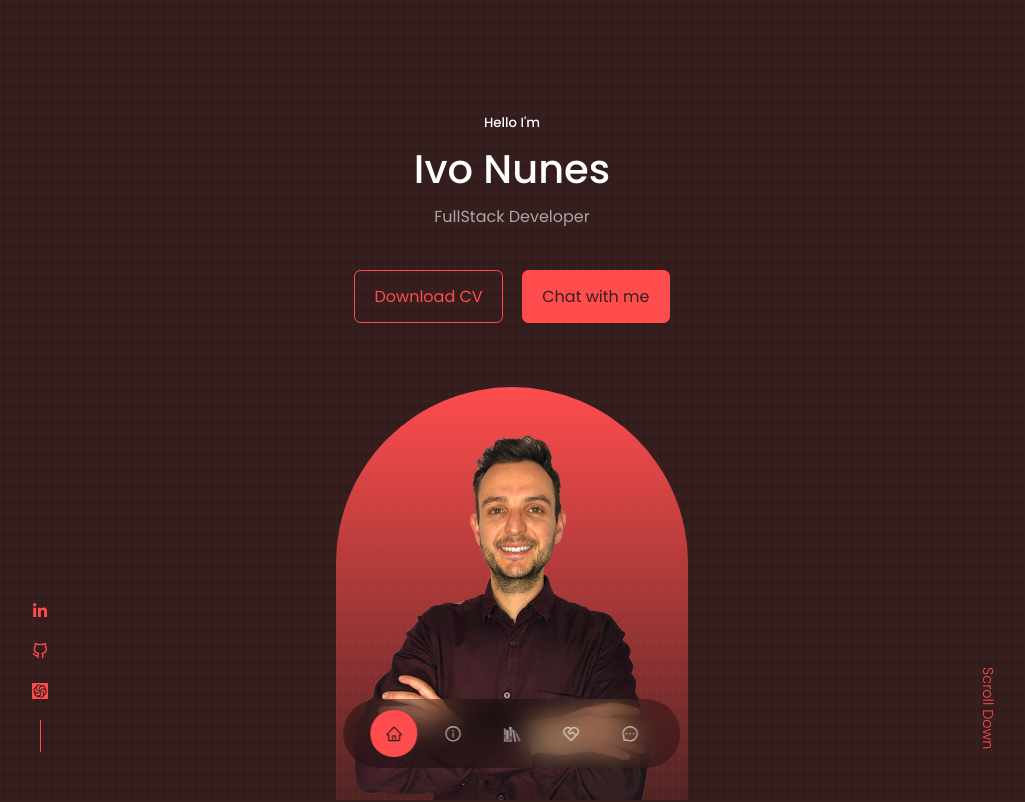
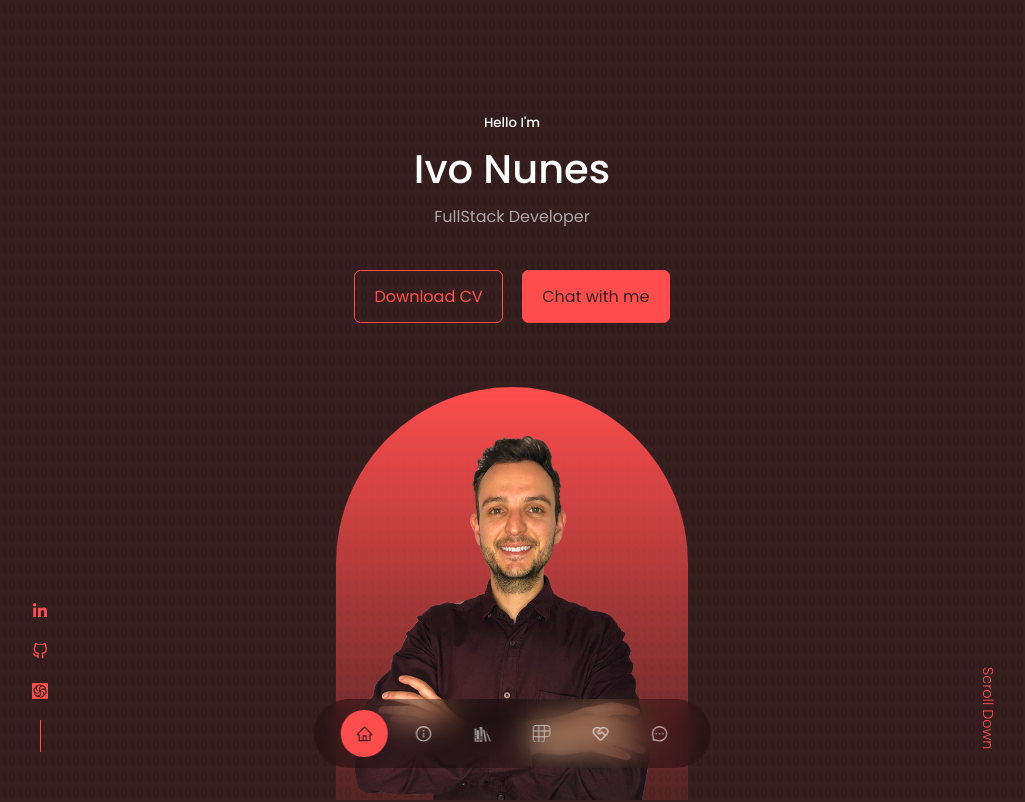
Before and after one commit to inunes1904/PortfolioReact, a React (Create React App) app in the folder react-portfolio/: page / in a window 1280 px wide. Shown: the top 802 px of the page, without its empty margins (128-1153 px from the left). Built offline with nearby package versions, Linux system fonts and the light colour scheme; the HTML template or start-up script is replaced by a standard one.

Commit message:
two more projects and some corrections

```diff
--- a/react-portfolio/package.json
+++ b/react-portfolio/package.json
@@ -1,5 +1,6 @@
 {
   "name": "react-portfolio",
+  "homepage":"https://ivo-nunes.com",
   "version": "0.1.0",
   "private": true,
   "dependencies": {
--- a/react-portfolio/src/components/footer/Footer.jsx
+++ b/react-portfolio/src/components/footer/Footer.jsx
@@ -11,8 +11,8 @@ const Footer = () => {
       <ul className='permalinks'>
         <li className="li"> <a href="#">Home</a></li>
         <li className="li"> <a href="#about">About</a></li>
-        <li className="li"> <a href="#experience">Experience</a></li>
-        <li className="li"> <a href="#services">Services</a></li>
+        <li className="li"> <a href="#experience">Skills</a></li>
+        <li className="li"> <a href="#services">Soft Skills</a></li>
         <li className="li"> <a href="#portfolio">Portfolio</a></li>
         <li className="li"> <a href="#testimonials">Testimonials</a></li>
         <li className="li"> <a href="#contact">Contact</a></li>
--- a/react-portfolio/src/components/nav/Nav.jsx
+++ b/react-portfolio/src/components/nav/Nav.jsx
@@ -3,6 +3,7 @@ import {AiOutlineHome, AiOutlineInfoCircle, AiOutlineMessage } from 'react-icons
 import {GiBookshelf } from 'react-icons/gi'
 import {RiServiceLine} from 'react-icons/ri'
 import {useState} from 'react'
+import {SiPolywork} from 'react-icons/si'
 import './nav.css'
 
 const Nav = () => {
@@ -21,8 +22,12 @@ const [activeNav, setActiveNav] = useState('#')
       className={activeNav === '#experience' ? 'active' : ''}>
           <GiBookshelf />
       </a>
-      <a href="#services" onClick={()=> setActiveNav('#services')}
-      className={activeNav === '#services' ? 'active' : ''}>
+      <a href="#portfolio" onClick={()=> setActiveNav('#portfolio')}
+      className={activeNav === '#portfolio' ? 'active' : ''}>
+      <SiPolywork />
+      </a>
+      <a href="#testimonials" onClick={()=> setActiveNav('#testimonials')}
+      className={activeNav === '#testimonials' ? 'active' : ''}>
         <RiServiceLine />
       </a>
       <a href="#contact" onClick={()=> setActiveNav('#contact')}
--- a/react-portfolio/src/components/portfolio/Portfolio.jsx
+++ b/react-portfolio/src/components/portfolio/Portfolio.jsx
@@ -4,8 +4,8 @@ import IMG1 from '../../assets/portfolio1.jpg'
 import IMG2 from '../../assets/portfolio2.jpg'
 import IMG3 from '../../assets/portfolio3.jpg'
 import IMG4 from '../../assets/portfolio4.jpg'
-
-
+import IMG5 from '../../assets/portfolio5.jpg'
+import IMG6 from '../../assets/portfolio6.jpg'
 
 const Portfolio = () => {
   return (
@@ -59,6 +59,27 @@ const Portfolio = () => {
           </div>
         </article>
 
+        <article className="portfolio__item">
+          <div className="portfolio__item-image">
+            <img className='port-image' src={IMG5} alt="Project Title" />
+          </div>
+          <h3>Talking Duck</h3>
+          <div className="portfolio__item-cta">
+            <a href="https://github.com/inunes1904/talkduck" target="_blank" className="btn">GitHub</a>
+            <a href="https://talkduck.ivo-nunes.com/" target="_blank" className="btn btn-primary">Live Demo</a>
+          </div>
+        </article>
+
+        <article className="portfolio__item">
+          <div className="portfolio__item-image">
+            <img className='port-image' src={IMG6} alt="Project Title" />
+          </div>
+          <h3>Codigotchi</h3>
+          <div className="portfolio__item-cta">
+            <a href="https://github.com/inunes1904/codigotchi" target="_blank" className="btn">GitHub</a>
+            <a href="https://codigotchi.ivo-nunes.com/" target="_blank" className="btn btn-primary">Live Demo</a>
+          </div>
+        </article>
 
       </div>
 
```
Also changed, not shown: react-portfolio/src/assets/portfolio5.jpg (added), react-portfolio/src/assets/portfolio6.jpg (added).
